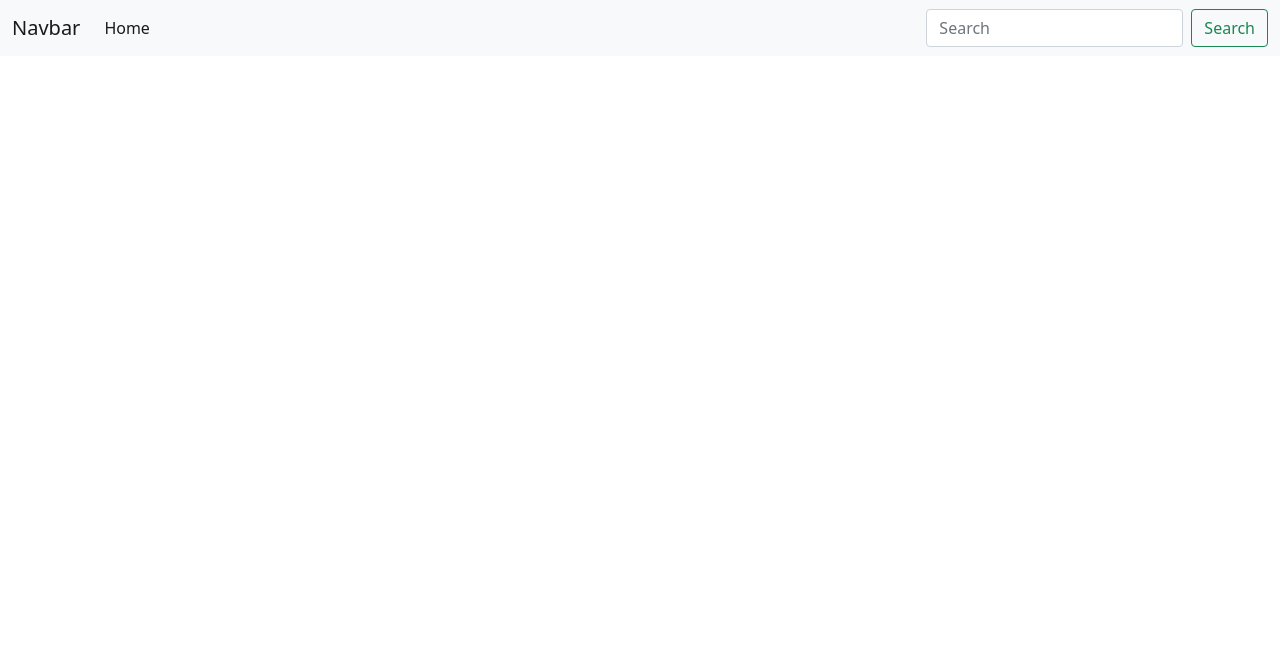
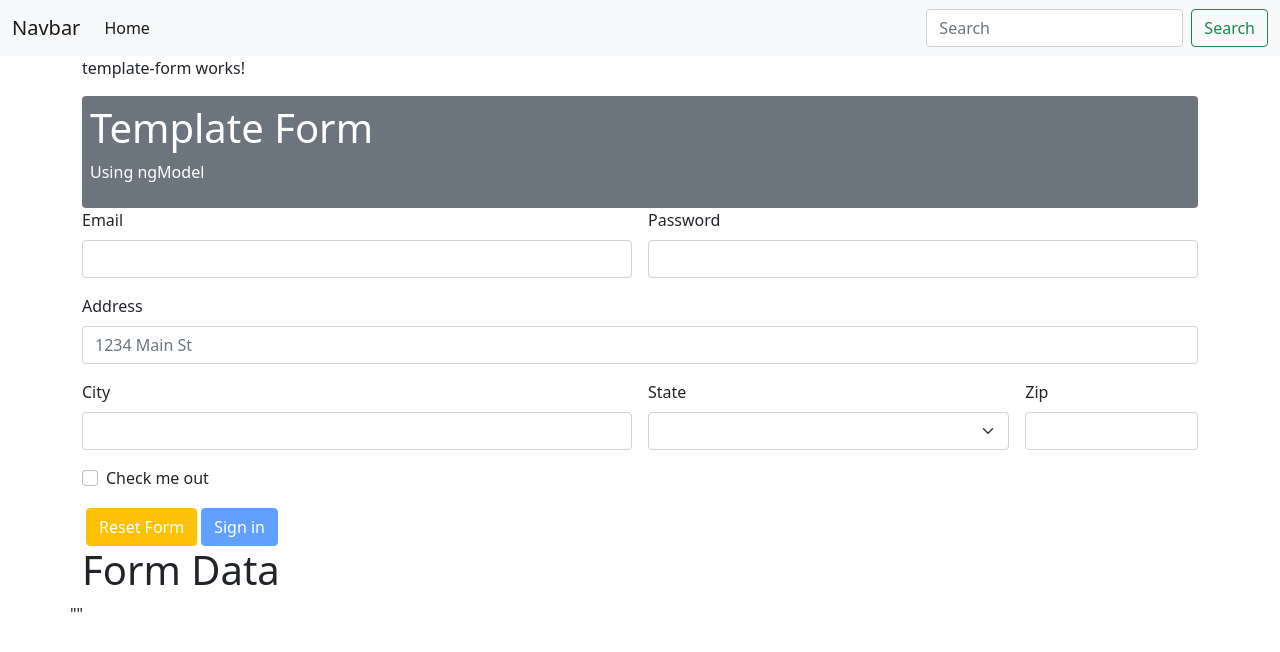
Before and after one commit to RushikeshTekale66/Important-Concept-of-Angular, an Angular app: page /form in a window 1280 px wide. Before the commit this address led to /. Shown: the top 652 px of the page. Built offline with nearby package versions, Linux system fonts and the light colour scheme.

Commit message:
Template Form

```diff
--- a/src/app/app.component.html
+++ b/src/app/app.component.html
@@ -8,7 +8,7 @@
         <div class="collapse navbar-collapse" id="navbarSupportedContent">
             <ul class="navbar-nav me-auto mb-2 mb-lg-0">
                 <li class="nav-item">
-                    <a class="nav-link active" aria-current="page" routerLink="pipe">Home</a>
+                    <a class="nav-link active" aria-current="page" routerLink="form">Home</a>
                 </li>
 
             </ul>
--- a/src/app/customPipes/practice.pipe.ts
+++ /dev/null
@@ -1,16 +0,0 @@
-import { Pipe, PipeTransform } from '@angular/core';
-
-@Pipe({
-  name: 'practice'
-})
-export class PracticePipe implements PipeTransform {
-
-  transform(value: unknown, ...args: unknown[]): unknown {
-    //Pipe to return the value which is not null or empty
-    if(value !== null && value !== undefined && value !== ''){
-      return value;
-    }
-    return 'Faulty value';
-  }
-
-}
--- a/src/app/pipe/pipe.component.html
+++ /dev/null
@@ -1,93 +0,0 @@
-<p>pipe works!</p>
-
-<div class="mt-2 p-2 bg-secondary text-white rounded">
-    <h4>Pipe in Angular</h4>
-    <h3>Default Pipe & Custom Pipe</h3>
-</div>
-
-<div class="row">
-    <div class="col-4 m-1 card">
-        <h5>Capitalize</h5>
-        <p class="bg-danger text-white">Original Value = {{firstName}}</p>
-        <p class="bg-success text-white">After Pipe = {{firstName | uppercase}}</p>
-    </div>
-    <div class="col-4 m-1 card">
-        <h5>Lower Case</h5>
-        <p class="bg-danger text-white">Original Value = {{firstName}}</p>
-        <p class="bg-success text-white">After Pipe = {{firstName | lowercase}}</p>
-    </div>
-    <div class="col-3 m-1 card">
-        <h5>First Letter Capital</h5>
-        <p class="bg-danger text-white">Original Value = {{firstName}}</p>
-        <p class="bg-success text-white">After Pipe = {{firstName | titlecase}}</p>
-    </div>
-</div>
-
-<div class="row">
-    <div class="col-4 m-1 card">
-        <h5>Custom Date</h5>
-        <p class="bg-danger text-white">
-            Original Value : {{currentDate | date}}
-        </p>
-        <p class="bg-success text-white">
-            After Pipe : {{currentDate | date : 'dd-mm-yy'}}
-        </p>
-    </div>
-    <div class="col-4 m-1 card">
-        <h5>Show Date</h5>
-        <p class="bg-danger text-white">
-            Original Value : {{currentDate}}
-        </p>
-        <p class="bg-success text-white">
-            After Pipe : {{currentDate | date}}
-        </p>
-    </div>
-    <div class="col-3 m-1 card">
-        <h5>Month in Letter</h5>
-        <p class="bg-danger text-white">
-            Original Value : {{currentDate | date}}
-        </p>
-        <p class="bg-success text-white">
-            After Pipe : {{currentDate | date : 'dd/MMM/yyyy'}}
-        </p>
-    </div>
-</div>
-
-<div class="row">
-    <div class="col-4 m-1 card">
-        <h5>JSON</h5>
-        <p class="bg-danger text-white">
-            Original Value :{{user}}
-        </p>
-        <p class="bg-success text-white">
-            After Pipe : {{user | json}}
-        </p>
-    </div>
-    <div class="col-4 m-1 card">
-        <h5>Async</h5>
-        <p class="bg-danger text-white">
-            Original Value : {{currentTime}}
-        </p>
-        <p class="bg-success text-white">
-            After Pipe : {{currentTime | async}}
-        </p>
-    </div>
-    <div class="col-3 m-1 card">
-        <h5>Async & date both</h5>
-        <p class="bg-danger text-white">
-            Original Value : {{currentTime }}
-        </p>
-        <p class="bg-success text-white">
-            After Pipe : {{currentTime | async | date : 'hh:mm:ss'}}
-        </p>
-    </div>
-    <div class="col-3 m-1 card">
-        <h5>Custom Pipe</h5>
-        <p class="bg-danger text-white">
-            Original value : {{user.state}}
-        </p>
-        <p class="bg-success text-white">
-            After Pipe : {{user.state | practice}}
-        </p>
-    </div>
-</div>
--- a/src/app/pipe/pipe.component.ts
+++ /dev/null
@@ -1,31 +0,0 @@
-import { AsyncPipe, DatePipe, JsonPipe, LowerCasePipe, TitleCasePipe, UpperCasePipe } from '@angular/common';
-import { Component } from '@angular/core';
-import { interval, map, Observable } from 'rxjs';
-
-import {PracticePipe} from "../customPipes/practice.pipe";
-
-@Component({
-  selector: 'app-pipe',
-  imports: [PracticePipe, AsyncPipe,UpperCasePipe, LowerCasePipe, TitleCasePipe, DatePipe, JsonPipe],
-  templateUrl: './pipe.component.html',
-  styleUrl: './pipe.component.css'
-})
-export class PipeComponent {
-firstName : string = 'Angular javascript';
-currentDate : Date = new Date();
-
-currentTime : Observable<Date> = new Observable<Date>;
-
-user : any = {
-  name : "Rushikesh Tekale",
-  email : "rushi@gmail.com",
-  mobile : 7887388366,
-  state : '',
-  isStd : true
-}
-
-constructor(){
-    this.currentTime = interval(1000).pipe(map(()=>new Date()));
-  }
-
-}
--- /dev/null
+++ b/src/app/template-form/template-form.component.html
@@ -0,0 +1,65 @@
+<p>template-form works!</p>
+
+<div class="mt-2 p-2 bg-secondary text-white rounded">
+    <h1>Template Form</h1>
+    <p>Using ngModel</p>
+</div>
+
+<form class="row g-3" #form="ngForm">
+    <div class="col-md-6">
+      <label for="inputEmail4" class="form-label" >Email</label>
+      <input type="email" #fName="ngModel" name ='email' [(ngModel)]="studentObj.email" class="form-control" id="inputEmail4" required minlength="3">
+      <!-- Form validation by frontend -->
+      <div class="text-danger">
+        @if((fName.touched || fName.dirty) && fName.errors?.['required']){
+            <span>Required</span>
+        }
+        @else if((fName.touched || fName.dirty) && fName.errors?.['minlength']){
+            <span>Min 3 character required</span>
+        }
+      </div>
+    </div>
+    <div class="col-md-6">
+      <label for="inputPassword4" class="form-label" >Password</label>
+      <input type="password" name="password" [(ngModel)]="studentObj.password" class="form-control" id="inputPassword4">
+    </div>
+    <div class="col-12">
+      <label for="inputAddress" class="form-label">Address</label>
+      <input type="text" name="address" [(ngModel)]="studentObj.address" class="form-control" id="inputAddress" placeholder="1234 Main St">
+    </div>
+    <div class="col-md-6">
+      <label for="inputCity" class="form-label">City</label>
+      <input type="text" name="city" [(ngModel)]="studentObj.city" class="form-control" id="inputCity">
+    </div>
+    <div class="col-md-4">
+      <label for="inputState" class="form-label">State</label>
+      <select id="inputState" name="state" [(ngModel)]="studentObj.city" class="form-select">
+        <option selected>Choose...</option>
+        <option>Maharashtra</option>
+        <option>Gao</option>
+        <option>Panjab</option>
+        <option>Rajstan</option>
+      </select>
+    </div>
+    <div class="col-md-2">
+      <label for="inputZip" class="form-label">Zip</label>
+      <input type="text" name="zip" [(ngModel)]="studentObj.zip" class="form-control" id="inputZip">
+    </div>
+    <div class="col-12">
+      <div class="form-check">
+        <input class="form-check-input" type="checkbox" name="isAcceptTerms" [(ngModel)]="studentObj.isAcceptTerms" id="gridCheck">
+        <label class="form-check-label" for="gridCheck">
+          Check me out
+        </label>
+      </div>
+    </div>
+    <div class="col-12">
+        <button class="btn btn-warning mx-1 text-white" (click)="resetForm()">Reset Form</button>
+      <button type="submit" (click)="onSubmit()" class="btn btn-primary" [disabled]="form.invalid">Sign in</button>
+    </div>
+  </form>
+
+  <h1>Form Data</h1>
+  <div class="row">
+    {{formValue | json}}
+  </div>
--- /dev/null
+++ b/src/app/template-form/template-form.component.ts
@@ -0,0 +1,39 @@
+import { JsonPipe } from '@angular/common';
+import { Component } from '@angular/core';
+import {FormsModule} from '@angular/forms';
+
+@Component({
+  selector: 'app-template-form',
+  imports: [FormsModule, JsonPipe],
+  templateUrl: './template-form.component.html',
+  styleUrl: './template-form.component.css'
+})
+export class TemplateFormComponent {
+  studentObj : any = {
+    email : '',
+    password : '',
+    address:'',
+    city:'',
+    state:'',
+    zip:'',
+    isAcceptTerms:false
+  }
+
+  formValue : any = '';
+
+  onSubmit(){
+    this.formValue = this.studentObj;
+  }
+
+  resetForm(){
+    this.studentObj = {
+      email : '',
+      password : '',
+      address:'',
+      city:'',
+      state:'',
+      zip:'',
+      isAcceptTerms:false
+    }
+  }
+}
```
Also changed, not shown: src/app/app.routes.ts (+4 -4 lines), src/app/template-form/template-form.component.css (added), 2 other files (tests, documents, lock files or other folders).
